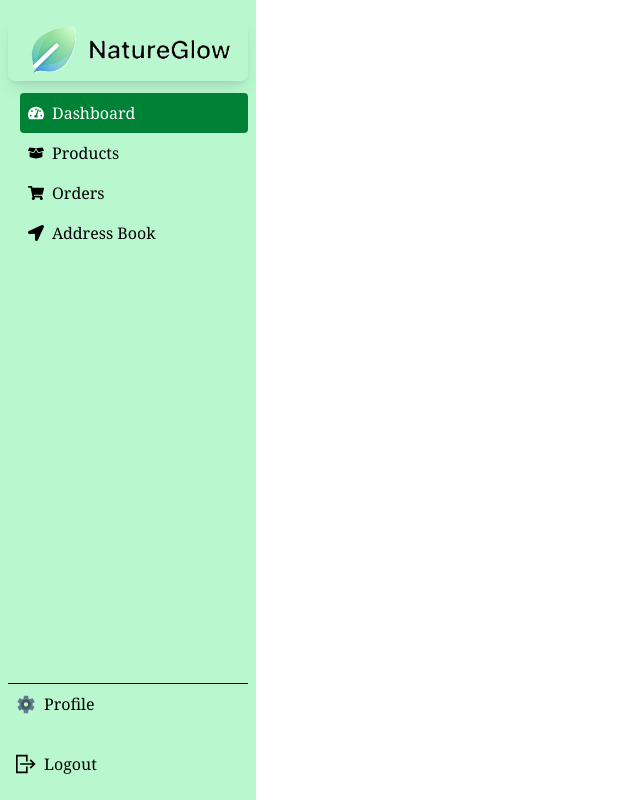
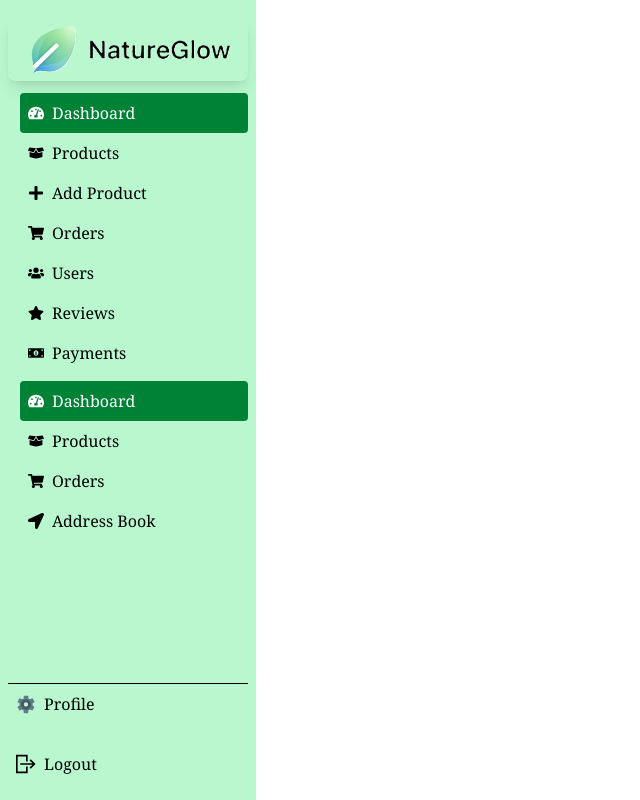
Before and after one commit to md-abu-naim/NatureGlow, a React (Vite) app: page /dashboard in a window 1280 px wide. Shown: the whole page, without its empty margins (0-640 px from the left). Built offline with nearby package versions, Linux system fonts and the light colour scheme; no server answers.

Commit message:
sidebar complete

```diff
--- a/src/Pages/Dashboard/Sidebar/Sidebar.jsx
+++ b/src/Pages/Dashboard/Sidebar/Sidebar.jsx
@@ -5,7 +5,7 @@ import { FcSettings } from 'react-icons/fc'
 import { NavLink } from 'react-router-dom'
 import { Link } from 'react-router-dom'
 import useAuth from '../../../Hooks/useAuth'
-import { FaBars, FaBoxOpen, FaMoneyBillAlt, FaPlus, FaShoppingCart, FaStar, FaTachometerAlt, FaUsers } from 'react-icons/fa'
+import { FaBars } from 'react-icons/fa'
 import AdminRoutes from './AdminRoutes'
 import UserRoutes from './UserRoutes'
 const Sideber = () => {
@@ -40,13 +40,13 @@ const Sideber = () => {
                         </Link>
                     </div>
                     <nav className='flex flex-col gap-2 ml-3 mt-3'>
-                        {/* <AdminRoutes /> */}
+                        <AdminRoutes />
                         <UserRoutes />
                     </nav>
                 </div>
                 <div>
                     <hr />
-                    <NavLink to='/profile' className={({isActive}) => `flex items-center gap-2 p-2 hover:bg-green-500 rounded transition-colors duration-300 transform ${isActive && 'bg-green-700 text-white hover:text-black'}`}>
+                    <NavLink to='/profile' className={({ isActive }) => `flex items-center gap-2 p-2 hover:bg-green-500 rounded transition-colors duration-300 transform ${isActive && 'bg-green-700 text-white hover:text-black'}`}>
                         <FcSettings className='w-5 h-5' /> <span className='font-medium'>Profile</span>
                     </NavLink>
                     <button onClick={logOutUser} className='flex w-full items-center p-2 mt-5 hover:bg-green-500 transition-colors duration-300 transform'>
```
